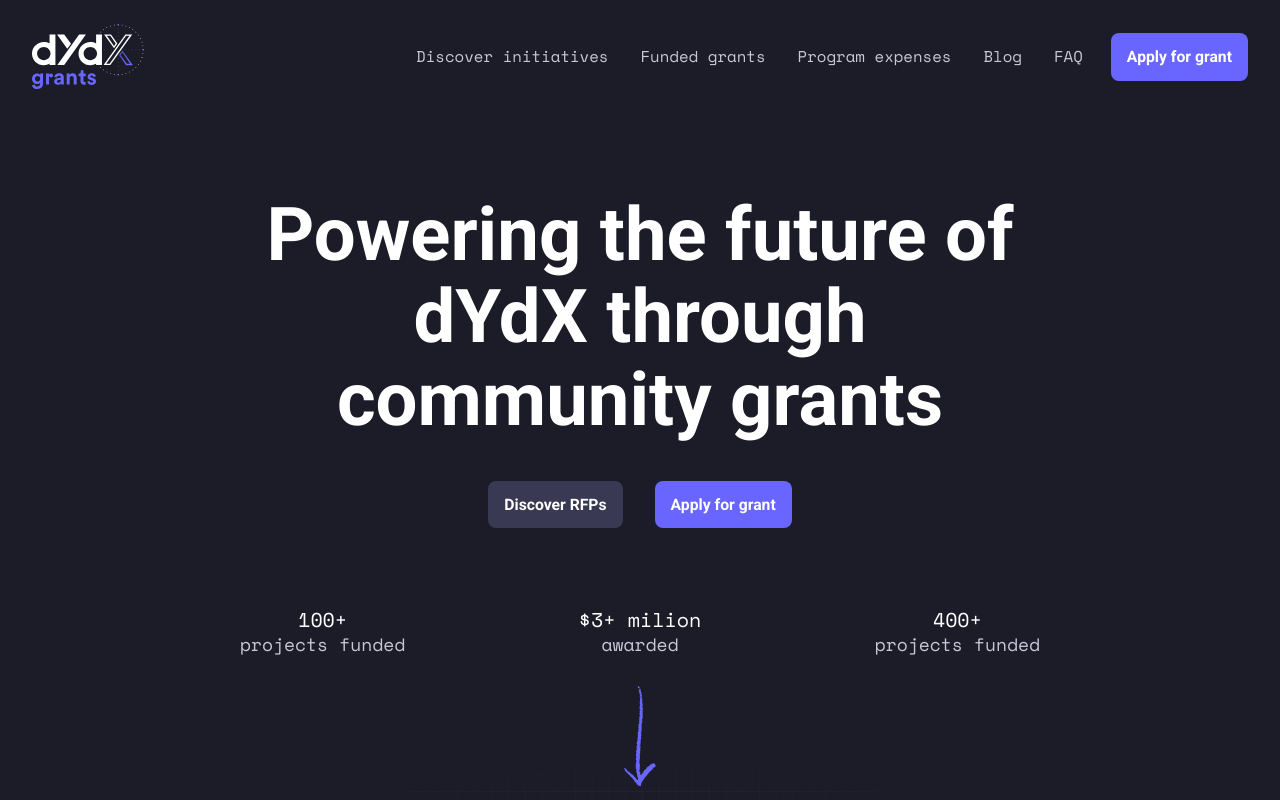
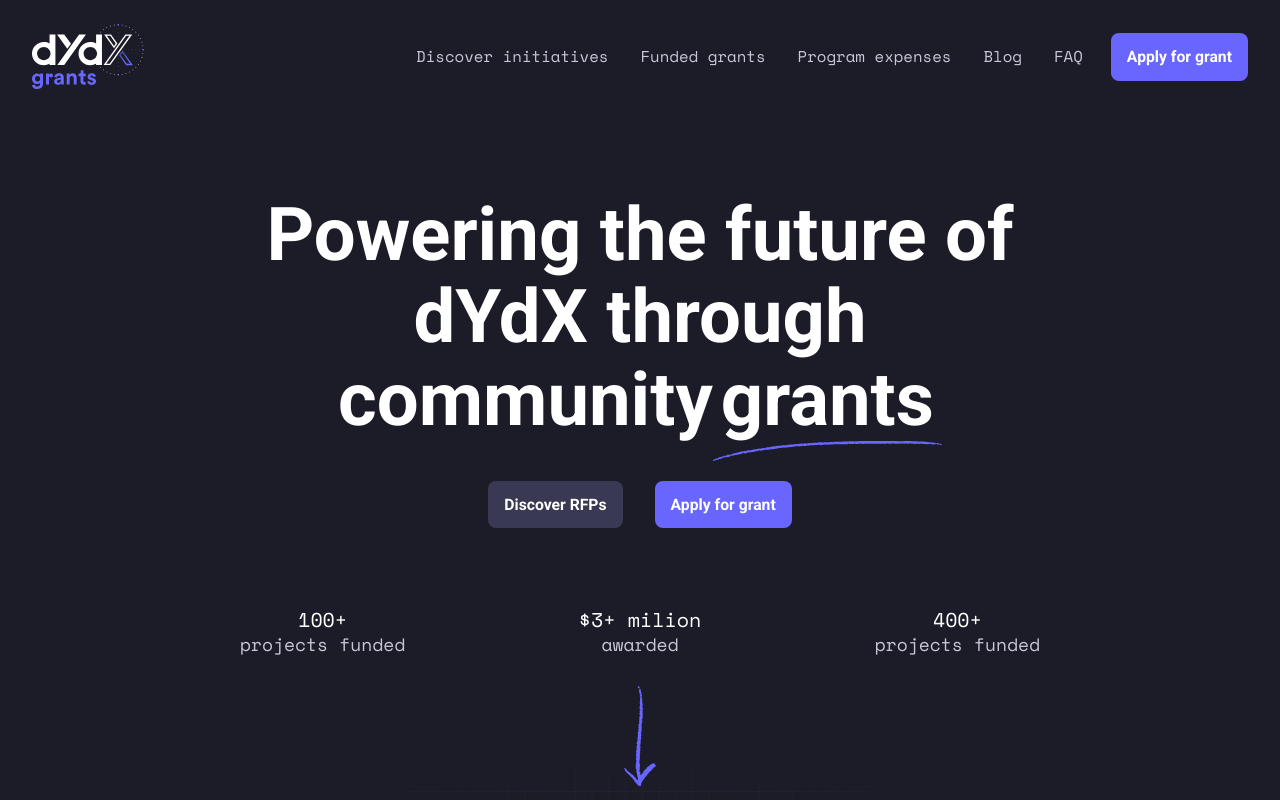
Before and after one commit to ROFLERGG/dYdX, a React (Vite) app: page / in a window 1280 px wide. Shown: the top 800 px of the page. Built offline with nearby package versions, Linux system fonts and the light colour scheme.

Commit message:
fixed underline

```diff
--- a/src/components/sections/hero.jsx
+++ b/src/components/sections/hero.jsx
@@ -1,18 +1,19 @@
 import Button from "../ui/buttons"
 import DownArrow from "./../../assets/down-arrow.svg"
 import Grid from "./../../assets/grid.png"
+import Underline from "./../../assets/underline.svg"
 
 const Hero = () => {
   return (
-    <div className="relative py-[80px] z-40">
+    <div className="relative py-[80px]">
       <div className="container">
         <div className="flex justify-center">
           <div className="flex flex-col max-w-[800px] space-y-[80px] max-sm:space-y-[40px]">
             <div className="flex flex-col space-y-[40px]">
-              <h1 className="hero text-white-100 text-center space-x-4">Powering the future of dYdX through community
-                <span className="relative">
+              <h1 className="hero text-white-100 text-center whitespace-normal">Powering the future of dYdX through community
+                <span className="relative inline-block px-2">
                   <span> grants</span>
-
+                  <img className="absolute right-0 top-full" width={277} height={24} src={Underline} alt="underline" />
                 </span>
               </h1>
               <div className="flex justify-center items-center space-x-8 max-sm:flex-col max-sm:space-x-0 max-sm:space-y-4 max-sm:items-stretch">
```
